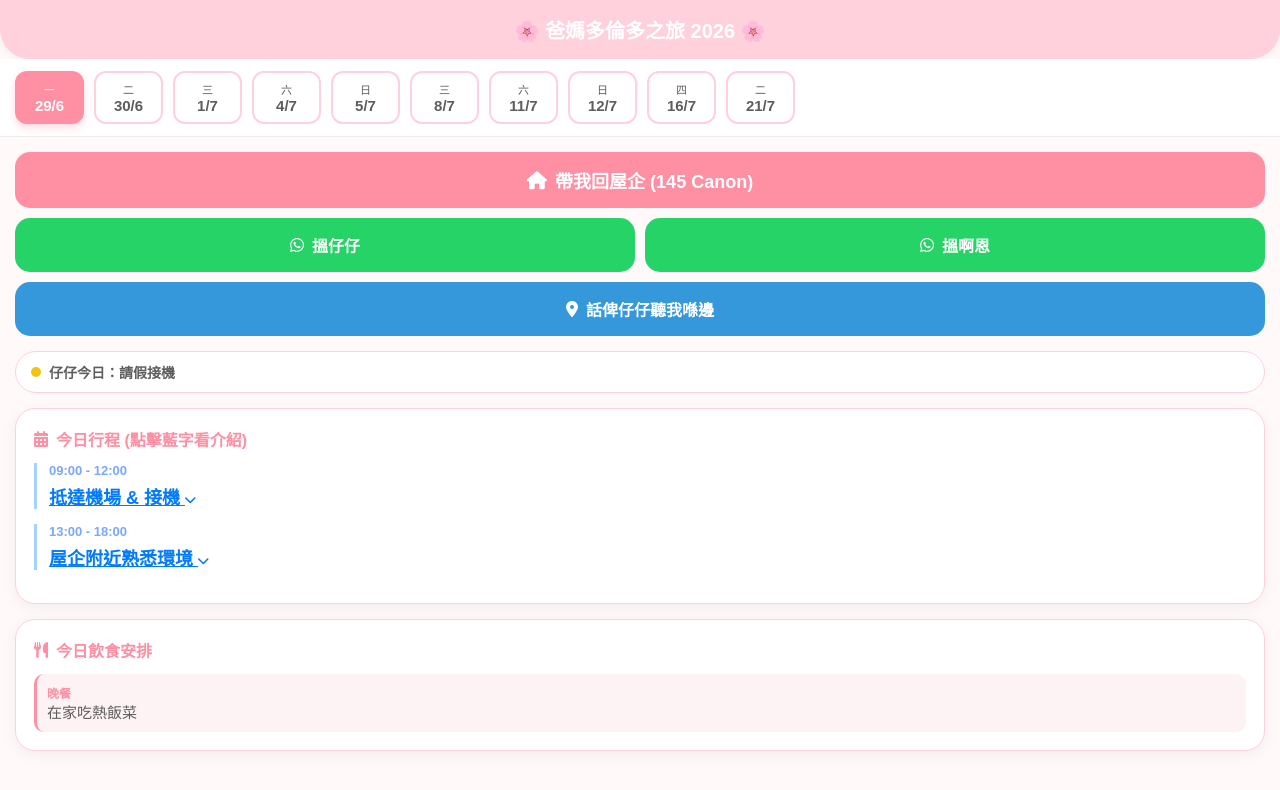
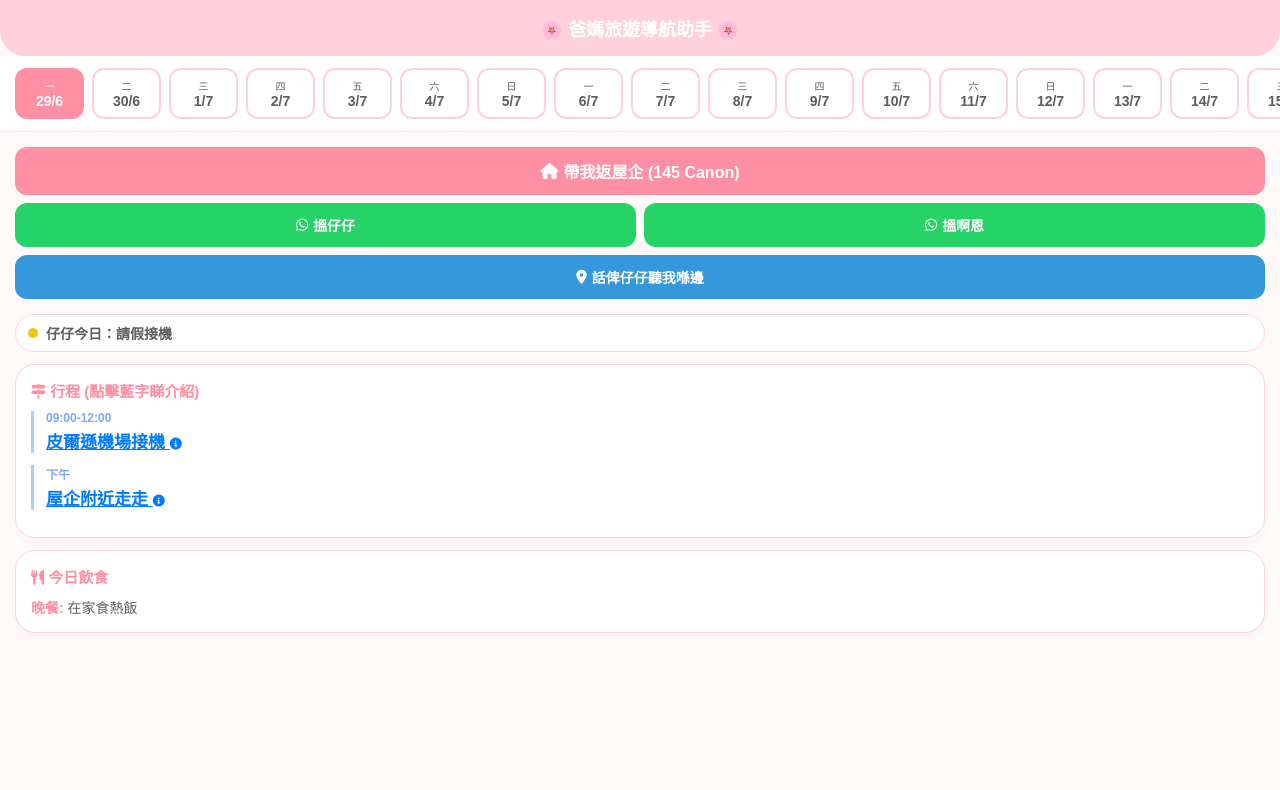
Before and after one commit to harrisonpromotionacc/Trip-to-Toronto, a plain HTML site: page index.html in a window 1280 px wide. Drawn offline with nearby package versions, Linux system fonts and the light colour scheme.

Commit message:
Update index.html

```diff
--- a/index.html
+++ b/index.html
@@ -8,91 +8,66 @@
     <link rel="stylesheet" href="https://cdnjs.cloudflare.com/ajax/libs/font-awesome/6.0.0/css/all.min.css">
     <style>
         :root { --pink: #FFD1DC; --hot-pink: #FF8FA3; --blue: #A2D2FF; --text: #5D5D5D; }
-        body { font-family: "Microsoft JhengHei", sans-serif; background-color: #FFF9FA; margin: 0; padding: 0; color: var(--text); overflow-x: hidden; -webkit-tap-highlight-color: transparent; }
-        .header { background: var(--pink); padding: 15px; text-align: center; border-bottom-left-radius: 30px; border-bottom-right-radius: 30px; box-shadow: 0 2px 10px rgba(0,0,0,0.05); }
-
-        .scroll-wrapper { background: white; padding: 12px 0; overflow-x: auto; white-space: nowrap; display: flex; gap: 10px; padding-left: 15px; border-bottom: 1px solid #eee; position: sticky; top: 0; z-index: 100; }
+        body { font-family: "Microsoft JhengHei", sans-serif; background-color: #FFF9FA; margin: 0; padding: 0; color: var(--text); overflow-x: hidden; }
+        .header { background: var(--pink); padding: 15px; text-align: center; border-bottom-left-radius: 25px; border-bottom-right-radius: 25px; }
+        .scroll-wrapper { background: white; padding: 12px 0; overflow-x: auto; white-space: nowrap; display: flex; gap: 8px; padding-left: 15px; border-bottom: 1px solid #eee; position: sticky; top: 0; z-index: 100; }
         .scroll-wrapper::-webkit-scrollbar { display: none; }
-        .date-item { display: inline-block; min-width: 55px; padding: 8px 5px; border-radius: 12px; border: 2px solid var(--pink); text-align: center; background: white; transition: 0.2s; }
-        .date-item.active { background: var(--hot-pink); border-color: var(--hot-pink); color: white; box-shadow: 0 4px 8px rgba(255,143,163,0.3); }
-
+        .date-item { display: inline-block; min-width: 55px; padding: 8px 5px; border-radius: 12px; border: 2px solid var(--pink); text-align: center; background: white; }
+        .date-item.active { background: var(--hot-pink); border-color: var(--hot-pink); color: white; }
         .container { padding: 15px; }
-
-        .action-grid { display: grid; grid-template-columns: 1fr 1fr; gap: 10px; margin-bottom: 15px; }
-        .btn { border: none; border-radius: 15px; color: white; padding: 15px 10px; font-size: 16px; font-weight: bold; display: flex; align-items: center; justify-content: center; gap: 8px; cursor: pointer; text-decoration: none; }
-        .btn-home { background: var(--hot-pink); grid-column: span 2; font-size: 18px; }
+        .action-grid { display: grid; grid-template-columns: 1fr 1fr; gap: 8px; margin-bottom: 15px; }
+        .btn { border: none; border-radius: 12px; color: white; padding: 12px 5px; font-size: 14px; font-weight: bold; display: flex; align-items: center; justify-content: center; gap: 5px; text-decoration: none; text-align: center; }
+        .btn-home { background: var(--hot-pink); grid-column: span 2; font-size: 16px; }
         .btn-whatsapp { background: #25D366; }
         .btn-location { background: #3498db; grid-column: span 2; }
-
-        .status-bar { display: flex; align-items: center; gap: 8px; margin-bottom: 15px; font-size: 14px; font-weight: bold; background: #fff; padding: 10px 15px; border-radius: 50px; border: 1px solid var(--pink); }
+        .status-bar { display: flex; align-items: center; gap: 8px; margin-bottom: 12px; font-size: 14px; font-weight: bold; background: #fff; padding: 8px 12px; border-radius: 50px; border: 1px solid var(--pink); }
         .dot { height: 10px; width: 10px; border-radius: 50%; display: inline-block; }
-
-        .card { background: white; border-radius: 20px; padding: 18px; box-shadow: 0 4px 15px rgba(0,0,0,0.05); margin-bottom: 15px; border: 1px solid var(--pink); }
-        .section-title { font-size: 16px; color: var(--hot-pink); font-weight: bold; margin-bottom: 12px; display: flex; align-items: center; gap: 8px; }
-
-        .event { border-left: 3px solid var(--blue); padding-left: 12px; margin-bottom: 15px; }
-        .time { font-size: 13px; color: #7aa7ff; font-weight: bold; }
-        .spot-link { color: #007AFF; text-decoration: underline; cursor: pointer; font-size: 18px; font-weight: bold; display: block; margin: 5px 0; }
-        .spot-info { background: #f0f7ff; padding: 12px; border-radius: 10px; font-size: 14px; color: #444; margin-top: 8px; line-height: 1.6; border: 1px dashed #A2D2FF; }
-
-        .food-item { background: #fdf2f4; padding: 10px; border-radius: 10px; margin-top: 8px; border-left: 3px solid var(--hot-pink); }
+        .card { background: white; border-radius: 20px; padding: 15px; box-shadow: 0 4px 10px rgba(0,0,0,0.03); margin-bottom: 12px; border: 1px solid var(--pink); }
+        .section-title { font-size: 15px; color: var(--hot-pink); font-weight: bold; margin-bottom: 10px; }
+        .event { border-left: 3px solid var(--blue); padding-left: 12px; margin-bottom: 12px; }
+        .time { font-size: 12px; color: #7aa7ff; font-weight: bold; }
+        .spot-link { color: #007AFF; text-decoration: underline; cursor: pointer; font-size: 17px; font-weight: bold; margin: 3px 0; display: block; }
+        .spot-info { background: #f0f7ff; padding: 10px; border-radius: 8px; font-size: 13px; color: #444; margin-top: 5px; line-height: 1.5; border: 1px dashed #A2D2FF; }
     </style>
 </head>
 <body>
     <div id="app">
-        <div class="header"><h1 style="color:white; margin:0; font-size: 20px;">🌸 爸媽多倫多之旅 2026 🌸</h1></div>
-
+        <div class="header"><h1 style="color:white; margin:0; font-size: 18px;">🌸 爸媽旅遊導航助手 🌸</h1></div>
         <div class="scroll-wrapper" id="dateScroll">
-            <div v-for="(d, i) in days" :key="i" :class="['date-item', currentIdx === i ? 'active' : '']" @click="currentIdx = i">
-                <div style="font-size:11px;">{{d.weekday}}</div>
-                <div style="font-size:15px; font-weight:bold;">{{d.dateShort}}</div>
-                <div v-if="d.isToday" style="font-size:9px; background: #FF4D6D; border-radius:4px; padding:1px;">今日</div>
+            <div v-for="(d, i) in days" :class="['date-item', currentIdx === i ? 'active' : '']" @click="currentIdx = i">
+                <div style="font-size:10px;">{{d.wk}}</div>
+                <div style="font-size:14px; font-weight:bold;">{{d.ds}}</div>
+                <div v-if="d.isToday" style="font-size:9px;">今日</div>
             </div>
         </div>
-
         <div class="container">
             <div class="action-grid">
-                <a href="https://www.google.com/maps/dir/?api=1&destination=145+Canon+Jackson+Drive,Toronto" class="btn btn-home">
-                    <i class="fas fa-home"></i> 帶我回屋企 (145 Canon)
-                </a>
-                <a href="https://wa.me/14379741844" class="btn btn-whatsapp">
-                    <i class="fab fa-whatsapp"></i> 搵仔仔
-                </a>
-                <a href="https://wa.me/16475944217" class="btn btn-whatsapp">
-                    <i class="fab fa-whatsapp"></i> 搵啊恩
-                </a>
-                <button @click="shareLocation" class="btn btn-location">
-                    <i class="fas fa-map-marker-alt"></i> 話俾仔仔聽我喺邊
-                </button>
+                <a href="https://www.google.com/maps/dir/?api=1&destination=145+Canon+Jackson+Drive,Toronto" class="btn btn-home"><i class="fas fa-home"></i> 帶我返屋企 (145 Canon)</a>
+                <a href="https://wa.me/14379741844" class="btn btn-whatsapp"><i class="fab fa-whatsapp"></i> 搵仔仔</a>
+                <a href="https://wa.me/16475944217" class="btn btn-whatsapp"><i class="fab fa-whatsapp"></i> 搵啊恩</a>
+                <button @click="shareLocation" class="btn btn-location"><i class="fas fa-map-marker-alt"></i> 話俾仔仔聽我喺邊</button>
             </div>
-
             <div class="status-bar">
-                <span class="dot" :style="{backgroundColor: getWorkColor(days[currentIdx].workStatus)}"></span>
-                <span>仔仔今日：{{days[currentIdx].workStatus}}</span>
+                <span class="dot" :style="{backgroundColor: getWorkColor(days[currentIdx].work)}"></span>
+                <span>仔仔今日：{{days[currentIdx].work}}</span>
             </div>
-
             <div class="card">
-                <div class="section-title"><i class="fas fa-calendar-alt"></i> 今日行程 (點擊藍字看介紹)</div>
-                <div v-for="(ev, idx) in days[currentIdx].events" :key="idx" class="event">
-                    <div class="time">{{ev.timeRange}}</div>
-                    <div v-if="ev.info" class="spot-link" @click="ev.show = !ev.show">
-                        {{ev.desc}} <i :class="ev.show ? 'fas fa-chevron-up' : 'fas fa-chevron-down'" style="font-size:12px;"></i>
-                    </div>
-                    <div v-else style="font-size:18px; font-weight:bold; margin:5px 0;">{{ev.desc}}</div>
+                <div class="section-title"><i class="fas fa-map-signs"></i> 行程 (點擊藍字睇介紹)</div>
+                <div v-for="ev in days[currentIdx].evs" class="event">
+                    <div class="time">{{ev.t}}</div>
+                    <div v-if="ev.info" class="spot-link" @click="ev.show = !ev.show">{{ev.d}} <i class="fas fa-info-circle" style="font-size:12px;"></i></div>
+                    <div v-else style="font-size:17px; font-weight:bold;">{{ev.d}}</div>
                     <div v-show="ev.show" class="spot-info">{{ev.info}}</div>
                 </div>
             </div>
-
             <div class="card" v-if="days[currentIdx].meals">
-                <div class="section-title"><i class="fas fa-utensils"></i> 今日飲食安排</div>
-                <div v-for="meal in days[currentIdx].meals" class="food-item">
-                    <div style="font-size:12px; color: var(--hot-pink); font-weight:bold;">{{meal.type}}</div>
-                    <div style="font-size:15px;">{{meal.menu}}</div>
+                <div class="section-title"><i class="fas fa-utensils"></i> 今日飲食</div>
+                <div v-for="m in days[currentIdx].meals" style="font-size:14px; margin-top:5px;">
+                    <b style="color:var(--hot-pink)">{{m.type}}:</b> {{m.menu}}
                 </div>
             </div>
         </div>
     </div>
-
     <script>
         const { createApp } = Vue;
         createApp({
@@ -100,85 +75,50 @@
                 return {
                     currentIdx: 0,
                     days: [
-                        { dateShort: "29/6", weekday: "一", workStatus: "請假接機", isToday: false,
-                          meals: [{type: "晚餐", menu: "在家吃熱飯菜"}],
-                          events: [{ timeRange: "09:00 - 12:00", desc: "抵達機場 & 接機", info: "多倫多皮爾遜國際機場 (YYZ) 是加拿大最繁忙的樞紐。仔仔會準時在接機大堂等候。機場內有清晰中文指示，你們領取行李後跟著 Exit 出口走就能看到接機區域。不用擔心，我們會隨時保持聯絡！", show: false },
-                                   { timeRange: "13:00 - 18:00", desc: "屋企附近熟悉環境", info: "帶你們看看 145 Canon 附近的環境，認識最近的超市和公園。這幾天可以先慢下來，適應一下多倫多的天氣和時差。", show: false }] },
-
-                        { dateShort: "30/6", weekday: "二", workStatus: "自由活動 (仔仔返工)", isToday: false,
-                          meals: [{type: "午餐", menu: "粥/中式餐廳"}, {type: "晚餐", menu: "在家食"}],
-                          events: [{ timeRange: "全日", desc: "休息調整時差", info: "時差可能會讓你們比較累，今天建議多喝水，在屋企附近公園散步，早點休息，為之後的精彩行程儲足體力。", show: false }] },
-
-                        { dateShort: "1/7", weekday: "三", workStatus: "國慶假期", isToday: false,
-                          meals: [{type: "午餐", menu: "聖羅倫斯市場培根漢堡"}, {type: "晚餐", menu: "市中心餐廳"}],
-                          events: [{ timeRange: "13:00 - 15:00", desc: "伊頓中心 (Eaton Center)", info: "多倫多最大商場，天花板掛滿了非常有名的加拿大鵝雕塑。商場內有超過 250 間商店，就算不買東西，看著宏偉的現代建築和熱鬧的人群也是一種享受。", show: false },
-                                   { timeRange: "15:00 - 16:00", desc: "市政廳路牌 (Toronto Sign)", info: "這裡是多倫多最經典的打卡位，巨大的彩色 TORONTO 字體噴泉池。我們會在這裡幫你們影靚相留念，背景是現代與古典並存的市政廳建築。", show: false },
-                                   { timeRange: "16:00 - 18:00", desc: "聖羅倫斯市場 (St. Lawrence Market)", info: "擁有百年歷史的世界級市場，曾被評為全球最佳食品市場。一定要試試著名的 Peameal Bacon 三文治，是多倫多特有的醃豬肉風味，口感非常紮實美味！", show: false }] },
-
-                        { dateShort: "4/7", weekday: "六", workStatus: "週末假期", isToday: false,
-                          meals: [{type: "午餐", menu: "瀑布景觀餐廳"}, {type: "晚餐", menu: "大瀑布周邊食"}],
-                          events: [{ timeRange: "12:00 - 17:00", desc: "尼亞加拉大瀑布坐船", info: "世界三大瀑布之一！我們會坐上觀光船直衝瀑布下方，近距離感受每秒萬噸水流傾瀉而下的震撼聲響和水霧。記得穿上提供的雨衣，這絕對是人生難忘的壯觀場面！", show: false }] },
-
-                        { dateShort: "5/7", weekday: "日", workStatus: "週末假期", isToday: false,
-                          meals: [{type: "午餐", menu: "農場簡餐"}, {type: "晚餐", menu: "在家食"}],
-                          events: [{ timeRange: "14:00 - 17:00", desc: "果園摘車利子 (Cherry Picking)", info: "多倫多夏日最受歡迎的親子活動。我們會走進果園，親手從樹上摘下紅透、香甜多汁的櫻桃。農場空氣清新，你們可以盡情品嚐最新鮮的夏日味道，還可以買點新鮮果醬。", show: false }] },
-
-                        { dateShort: "8/7", weekday: "三", workStatus: "請假陪同", isToday: false,
-                          meals: [{type: "午餐", menu: "飲早茶"}, {type: "晚餐", menu: "中式小菜"}],
-                          events: [{ timeRange: "12:00 - 15:00", desc: "黃大仙廟參拜", info: "多倫多黃大仙廟是當地華人的信仰中心，環境安靜、莊嚴，建築充滿傳統風格。我們可以在這裡祈求旅途平安，感受一下異國他鄉的傳統氛圍。", show: false },
-                                   { timeRange: "15:00 - 18:00", desc: "朗豪坊逛街", info: "這是一個充滿香港風味的購物商場，裡面有很多港式小店和餐飲。在這裡你們會覺得很親切，就像回到了熟悉的香港鬧市一樣。", show: false }] },
-
-                        { dateShort: "11/7", weekday: "六", workStatus: "週末假期", isToday: false,
-                          meals: [{type: "下午茶", menu: "太古港式雞蛋仔"}, {type: "晚餐", menu: "士嘉堡中餐"}],
-                          events: [{ timeRange: "13:00 - 18:00", desc: "太古廣場 (Pacific Mall)", info: "北美最大的華人室內商城，走進去就像置身旺角。這裡有數百間小舖，賣的是各式精巧電子產品和飾物。這裡也是找尋亞洲美食的好地方，我們會在那裡逛逛逛、買買買！", show: false }] },
-
-                        { dateShort: "12/7", weekday: "日", workStatus: "週末假期", isToday: false,
-                          meals: [{type: "午餐", menu: "戶外野餐"}, {type: "晚餐", menu: "燒烤或快餐"}],
-                          events: [{ timeRange: "14:00 - 18:00", desc: "士嘉堡大斷崖 (Bluffs)", info: "長達 15 公里的白色斷崖邊緣，高達 20 層樓，面向浩瀚如海的安大略湖。沙灘水清沙幼，景色絕美。我們會沿著湖邊步道散步，感受海風，是影風景照和人像照的最佳地點。", show: false }] },
-
-                        { dateShort: "16/7", weekday: "四", workStatus: "仔仔返公司 (爸媽自由)", isToday: false,
-                          meals: [{type: "午餐", menu: "動物園內簡餐"}, {type: "晚餐", menu: "外賣中餐"}],
-                          events: [{ timeRange: "13:00 - 18:00", desc: "多倫多動物園 (Zoo)", info: "加拿大最大的動物園，佔地廣闊。你們可以看到可愛的企鵝、大象、北極熊等。園內設有遊覽巴士，可以輕鬆往返不同園區。記得穿一雙好走的運動鞋，我們慢慢看動物過下午。", show: false }] },
-
-                        { dateShort: "21/7", weekday: "二", workStatus: "起程回港", isToday: false,
-                          meals: [{type: "午餐", menu: "機場簡餐"}],
-                          events: [{ timeRange: "12:00 - 15:00", desc: "前往機場回港", info: "三週的時間過得很快，今天我們要整理好心情和行李，前往機場準備回港。仔仔會陪你們辦理登記手續，確保一切順利。期待下一次再見！", show: false }] }
+                        { ds: "29/6", wk: "一", work: "請假接機", evs: [{t:"09:00-12:00", d:"皮爾遜機場接機", info:"多倫多國際機場(YYZ)係加拿大最大機場。落機拎完行李，跟『Arrivals』指示行，仔仔會喺出口等。機場有免費WiFi，唔使擔心！", show:false},{t:"下午", d:"屋企附近走走", info:"帶你哋睇下 145 Canon 附近環境，認下路，去附近超市買下嘢。", show:false}], meals:[{type:"晚餐", menu:"在家食熱飯"}] },
+                        { ds: "30/6", wk: "二", work: "自由活動", evs: [{t:"全日", d:"休息/附近超市", info:"今日留喺屋企附近休息下，適應時差。超市可以買到新鮮生果同牛奶。", show:false}], meals:[{type:"午餐", menu:"粥/中餐"}] },
+                        { ds: "1/7", wk: "三", work: "假期", evs: [{t:"13:00-18:00", d:"市中心/伊頓中心", info:"多倫多地標商場 Eaton Centre，天花吊滿飛機模型。出面係市政廳同埋必影嘅 TORONTO 彩虹路牌！", show:false},{t:"傍晚", d:"聖羅倫斯市場", info:"世界級百年市場，必食 Peameal Bacon 醃豬肉漢堡，好有特色！", show:false}], meals:[{type:"晚餐", menu:"市中心餐廳"}] },
+                        { ds: "2/7", wk: "四", work: "家中返工", evs: [{t:"全日", d:"附近公園散步", info:"今日仔仔喺屋企做嘢，你哋可以喺附近公園行下，感受加拿大寧靜環境。", show:false}] },
+                        { ds: "3/7", wk: "五", work: "家中返工", evs: [{t:"全日", d:"自由活動/休息", show:false}] },
+                        { ds: "4/7", wk: "六", work: "假期", evs: [{t:"12:00-18:00", d:"尼亞加拉大瀑布", info:"世界級自然景觀！我哋會坐觀光船(Hornblower)直接駛入瀑布下面，感受水花四濺嘅震撼。要著好雨衣呀！", show:false}] },
+                        { ds: "5/7", wk: "日", work: "假期", evs: [{t:"14:00-17:00", d:"摘車利子 (Cherry)", info:"加拿大夏天特色活動！親手喺樹上摘新鮮櫻桃，又甜又大粒，係最好玩嘅農場體驗。", show:false}] },
+                        { ds: "6/7", wk: "一", work: "家中返工", evs: [{t:"12:00", d:"飲早茶", info:"多倫多中餐好出名，我哋去食返餐熱騰騰嘅點心。", show:false}] },
+                        { ds: "7/7", wk: "二", work: "家中返工", evs: [{t:"全日", d:"超市/市內散步", show:false}] },
+                        { ds: "8/7", wk: "三", work: "請假陪同", evs: [{t:"12:00-15:00", d:"黃大仙廟", info:"多倫多黃大仙廟好靈，環境安靜莊嚴，係當地華人嘅精神寄託，可以去參拜祈福。", show:false},{t:"15:00-18:00", d:"朗豪坊", info:"港式風格商場，有好多熟識嘅港式店舖，感覺好似返咗香港咁。", show:false}] },
+                        { ds: "9/7", wk: "四", work: "請假", evs: [{t:"全日", d:"同人村景點", info:"充滿異國風情嘅地方，環境好靚，好啱行下影下相。", show:false}] },
+                        { ds: "10/7", wk: "五", work: "請假", evs: [{t:"下午", d:"巴里 Barrie/Elora", info:"安大略省著名小鎮。Elora 有壯觀嘅峽谷，Barrie 有好靚嘅湖邊步道，風景一絕！", show:false}] },
+                        { ds: "11/7", wk: "六", work: "假期", evs: [{t:"13:00-18:00", d:"太古廣場 Pacific Mall", info:"北美最大華人商場，入面好似旺角格仔舖咁，應有盡有。必食雞蛋仔同港式奶茶！", show:false}] },
+                        { ds: "12/7", wk: "日", work: "假期", evs: [{t:"14:00-18:00", d:"士嘉堡大斷崖 Bluffs", info:"白色巨大懸崖對住安大略湖，湖水清到好似海咁，係多倫多影相最靚嘅自然景點。", show:false}] },
+                        { ds: "13/7", wk: "一", work: "家中返工", evs: [{t:"全日", d:"市內散步/休息", show:false}] },
+                        { ds: "14/7", wk: "二", work: "家中返工", evs: [{t:"下午", d:"哈密爾頓 Hamilton", info:"以瀑布同自然步道出名，環境非常優美舒適。", show:false}] },
+                        { ds: "15/7", wk: "三", work: "請假陪同", evs: [{t:"下午", d:"去野生動物園 Safari", info:"坐車入去睇獅子、長頸鹿喺你車旁邊行過，非常刺激好玩！", show:false}] },
+                        { ds: "16/7", wk: "四", work: "公司返工", evs: [{t:"13:00-18:00", d:"多倫多動物園 Zoo", info:"加拿大最大動物園，分好多區，可以睇企鵝、大象，地方好大，建議著運動鞋行。", show:false}] },
+                        { ds: "17/7", wk: "五", work: "公司返工", evs: [{t:"全日", d:"自由活動/買手信", show:false}] },
+                        { ds: "18/7", wk: "六", work: "假期", evs: [{t:"下午", d:"最後購物/執行李", show:false}] },
+                        { ds: "19/7", wk: "日", work: "假期", evs: [{t:"全日", d:"休息", show:false}] },
+                        { ds: "20/7", wk: "一", work: "家中返工", evs: [{t:"下午", d:"準備回程", show:false}] },
+                        { ds: "21/7", wk: "二", work: "送機", evs: [{t:"12:00", d:"起程前往機場", info:"三星期好快過，準備返香港。仔仔會送你哋入閘，確保順利！", show:false}] }
                     ]
                 }
             },
             mounted() { this.checkToday(); },
             methods: {
-                getWorkColor(status) {
-                    if (status.includes("假期") || status.includes("請假")) return "#f1c40f";
-                    if (status.includes("自由")) return "#2ecc71";
-                    return "#95a5a6";
-                },
+                getWorkColor(s) { if(s.includes("假期")||s.includes("請假")) return "#f1c40f"; if(s.includes("自由")) return "#2ecc71"; return "#95a5a6"; },
                 checkToday() {
-                    const now = new Date();
-                    const d = now.getDate(), m = now.getMonth() + 1;
+                    const n = new Date(), d = n.getDate(), m = n.getMonth()+1;
                     this.days.forEach((day, i) => {
-                        const [dd, mm] = day.dateShort.split('/');
-                        if(parseInt(dd) === d && parseInt(mm) === m) {
-                            day.isToday = true;
-                            this.currentIdx = i;
-                            this.$nextTick(() => {
-                                const el = document.getElementById('dateScroll');
-                                if(el) el.scrollLeft = (i * 65) - 100;
-                            });
+                        const [dd, mm] = day.ds.split('/');
+                        if(parseInt(dd)===d && parseInt(mm)===m) {
+                            day.isToday = true; this.currentIdx = i;
+                            this.$nextTick(() => { document.getElementById('dateScroll').scrollLeft = (i*60)-80; });
                         }
                     });
                 },
                 shareLocation() {
-                    if (navigator.geolocation) {
-                        navigator.geolocation.getCurrentPosition((pos) => {
-                            const lat = pos.coords.latitude, lng = pos.coords.longitude;
-                            const mapUrl = `https://www.google.com/maps?q=${lat},${lng}`;
-                            const text = encodeURIComponent(`仔仔，我依家喺呢度：${mapUrl}`);
-                            window.location.href = `https://wa.me/14379741844?text=${text}`;
-                        }, () => {
-                            alert("請允許 App 獲取定位權限。");
-                        });
-                    }
+                    navigator.geolocation.getCurrentPosition(p => {
+                        const url = `https://www.google.com/maps?q=${p.coords.latitude},${p.coords.longitude}`;
+                        window.location.href = `https://wa.me/14379741844?text=${encodeURIComponent('仔仔，我依家喺度：'+url)}`;
+                    }, () => alert("請開啟定位權限"));
                 }
             }
         }).mount('#app')
```
